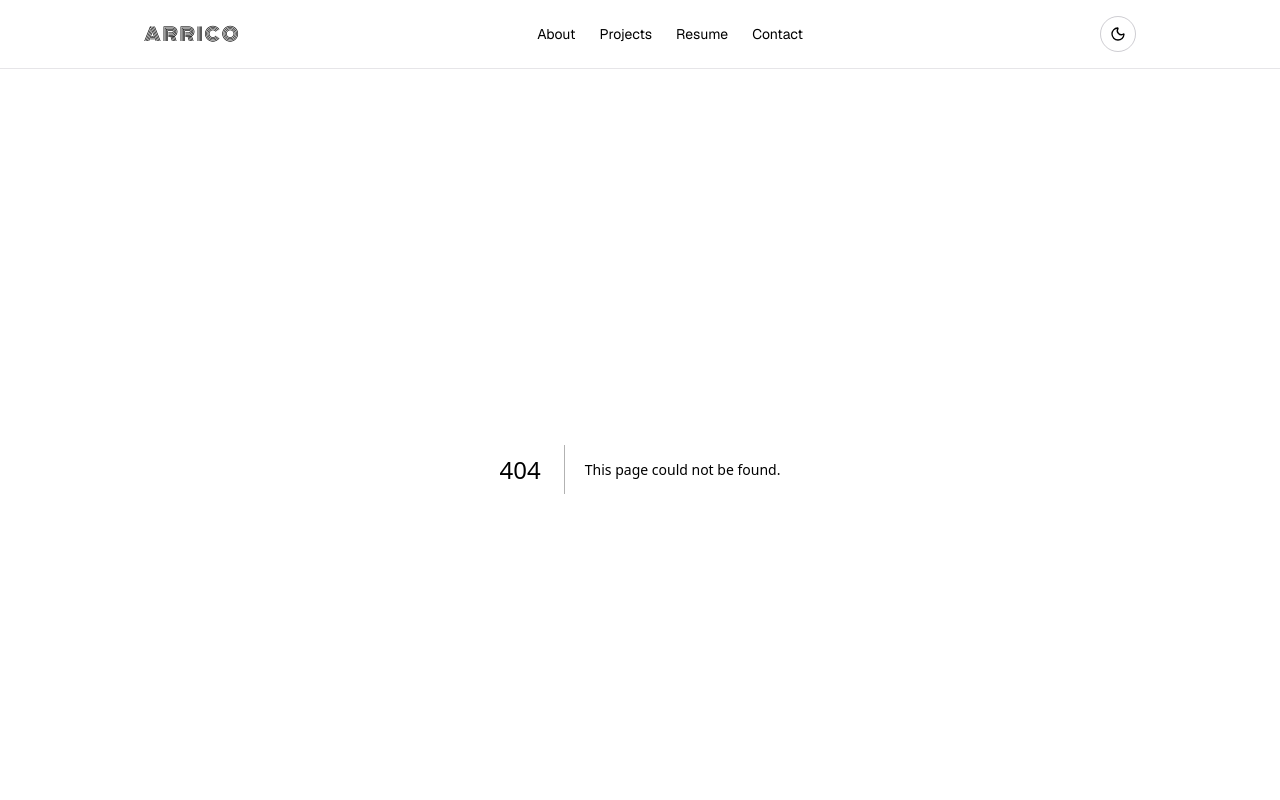
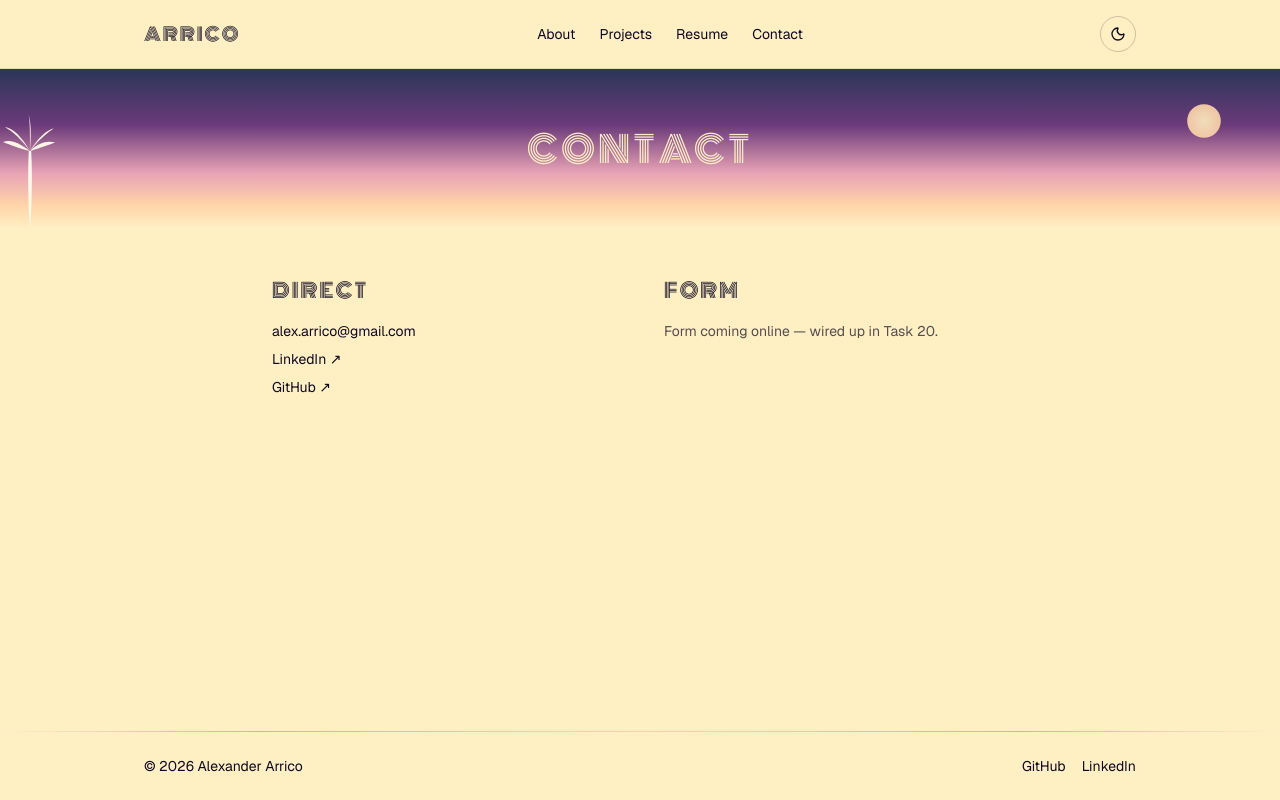
Before and after one commit to aarrico/portfolio, a Next.js app: page /contact in a window 1280 px wide. Before the commit this address had no page. Shown: the top 800 px of the page. Built offline with nearby package versions, Linux system fonts and the light colour scheme.

Commit message:
feat: contact page scaffold

```diff
--- /dev/null
+++ b/app/contact/page.tsx
@@ -0,0 +1,46 @@
+import type { Metadata } from "next";
+import { InnerPageHeader } from "@/components/aesthetic/InnerPageHeader";
+import { ContactForm } from "@/components/ContactForm";
+import { getResume } from "@/lib/data";
+
+export const metadata: Metadata = {
+  title: "Contact",
+  description: "Get in touch with Alexander Arrico.",
+};
+
+export default function ContactPage() {
+  const { basics } = getResume();
+  return (
+    <>
+      <InnerPageHeader title="CONTACT" />
+      <section className="mx-auto grid max-w-3xl gap-12 px-4 py-12 md:grid-cols-2">
+        <div>
+          <h2 className="font-display text-xl tracking-widest">DIRECT</h2>
+          <ul className="mt-4 space-y-2 text-sm">
+            <li>
+              <a href={`mailto:${basics.email}`} className="hover:text-[color:var(--accent)]">
+                {basics.email}
+              </a>
+            </li>
+            <li>
+              <a href={basics.links.linkedin} className="hover:text-[color:var(--accent)]" target="_blank" rel="noreferrer">
+                LinkedIn ↗
+              </a>
+            </li>
+            <li>
+              <a href={basics.links.github} className="hover:text-[color:var(--accent)]" target="_blank" rel="noreferrer">
+                GitHub ↗
+              </a>
+            </li>
+          </ul>
+        </div>
+        <div>
+          <h2 className="font-display text-xl tracking-widest">FORM</h2>
+          <div className="mt-4">
+            <ContactForm />
+          </div>
+        </div>
+      </section>
+    </>
+  );
+}
--- /dev/null
+++ b/components/ContactForm.tsx
@@ -0,0 +1,8 @@
+"use client";
+export function ContactForm() {
+  return (
+    <form className="space-y-4">
+      <p className="text-sm opacity-70">Form coming online — wired up in Task 20.</p>
+    </form>
+  );
+}
```
